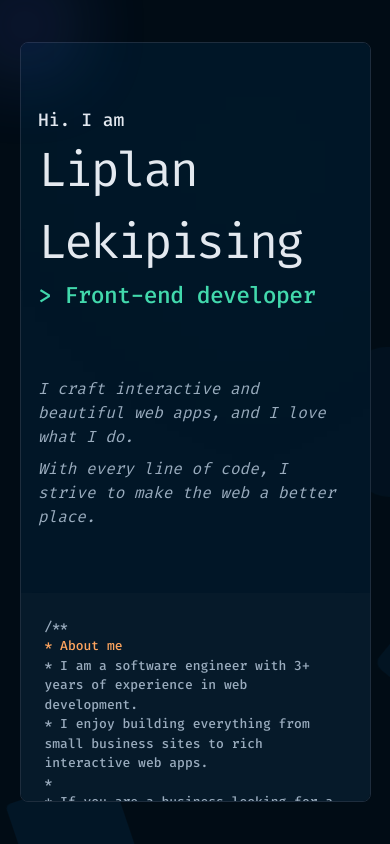
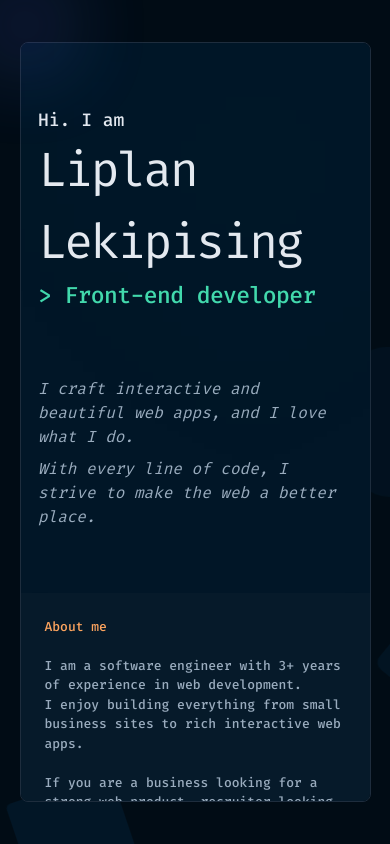
Before and after one commit to lightbulb-agency/luxuereal-lightbulb, a Next.js app: page / in a window 390 px wide. Built offline with nearby package versions, Linux system fonts and the light colour scheme.

Commit message:
chore: update resume and update HTML semantic

```diff
--- a/components/about/index.tsx
+++ b/components/about/index.tsx
@@ -6,27 +6,28 @@ export default function AboutMe() {
   return (
     <motion.section
       id="_about-me"
-      className="cursor-default bg-dark-100/20 p-6 text-[13px] font-medium leading-[150%] text-gray-100 shadow-lg transition-all duration-300 ease-in hover:bg-dark-100/40 md:relative  md:m-auto md:w-max  md:rounded-[30px] md:p-16 md:text-[16px]"
+      className="cursor-default bg-dark-100/20 p-6 text-[13px] font-medium leading-[150%] md:mb-32 text-gray-100 shadow-lg transition-all duration-300 ease-in hover:bg-dark-100/40 md:relative  md:m-auto md:w-max  md:rounded-[30px] md:p-16 md:text-[16px]"
     >
-      <span>{"/**"}</span>
-      <p className="text-yellow transition-all duration-300 ease-in">
-        * About me
-      </p>
+      <h2 className="text-yellow transition-all duration-300 ease-in">
+        About me
+      </h2>
+      <br />
 
-      <p className="transition-all duration-300 ease-in hover:text-white/70">
-        * I am a software engineer with 3+ years of experience in web
-        development. <br />* I enjoy building everything from small business
+      <p className="transi-+tion-all duration-300 ease-in hover:text-white/70">
+        I am a software engineer with 3+ years of experience in web
+        development. <br />I enjoy building everything from small business
         sites to rich interactive web apps.
       </p>
-      <p>*</p>
+      <br />
+      <p></p>
       <p className="transition-all duration-300 ease-in hover:text-white/70">
-        * If you are a business looking for a strong web product, recruiter
-        looking to <br />* hire or a developer looking for mentorship, feel free
+        If you are a business looking for a strong web product, recruiter
+        looking to <br />hire or a developer looking for mentorship, feel free
         to contact me.
       </p>
-      <p>*</p>
+      <br />
       <p className="transition-all duration-300 ease-in hover:text-white/70">
-        * I build awesome products using:
+        I build awesome products using:
       </p>
       <div className="grid w-full grid-cols-2 gap-1 gap-x-5 pl-4 md:grid-cols-3">
         <p className="asterisk text-yellow transition-all duration-300 ease-in hover:text-white/70">
@@ -45,8 +46,6 @@ export default function AboutMe() {
           Styled components
         </p>
       </div>
-      <p>*</p>
-      <span>*/</span>
     </motion.section>
   );
 }
--- a/components/common/navbar.tsx
+++ b/components/common/navbar.tsx
@@ -23,8 +23,8 @@ export default function NavBar() {
   }, []);
 
   return (
-    <nav className="relative m-auto flex h-[55px] w-full items-center rounded-[8px] border-[1px] border-gray-200 bg-dark-300 pl-2 text-gray-100 md:pl-8">
-      <div className="md:w-[10vw]">
+    <header className="relative m-auto flex h-[55px] w-full items-center rounded-[8px] border-[1px] border-gray-200 bg-dark-300 pl-2 text-gray-100 md:pl-8">
+      <nav className="md:w-[10vw]">
         <span
           role="link"
           onClick={() => scrollIntoId("_hello")}
@@ -32,7 +32,7 @@ export default function NavBar() {
         >
           @lekipising
         </span>
-      </div>
+      </nav>
       <div className="hidden h-full items-center md:flex">
         <OneNavItem text="_hello" />
         <OneNavItem text="_about-me" />
@@ -42,25 +42,25 @@ export default function NavBar() {
 
       <a
         id="download-resume"
-        href="/Lekipising_Resume_Dec.pdf"
+        href="/Lekipising_Liplan_Resume_Jan.pdf"
         target="_blank"
         rel="noopener noreferrer"
         className="absolute right-8 flex w-max items-center justify-center rounded-full border-[2px] border-white py-2 px-4 font-medium text-white transition-all duration-150 ease-in hover:border-yellow hover:text-yellow"
       >
         View resume
       </a>
-    </nav>
+    </header>
   );
 }
 
 function OneNavItem({ text }: { text: string }) {
   return (
-    <div
+    <nav
       role="link"
       onClick={() => scrollIntoId(text)}
-      className={`flex h-full cursor-pointer items-center font-medium justify-center  border-[0.5px]  border-gray-200 px-4 transition-all duration-150 ease-in hover:text-yellow`}
+      className={`flex h-full cursor-pointer items-center justify-center border-[0.5px]  border-gray-200  px-4 font-medium transition-all duration-150 ease-in hover:text-yellow`}
     >
       {text}
-    </div>
+    </nav>
   );
 }
--- a/components/landing/index.tsx
+++ b/components/landing/index.tsx
@@ -16,9 +16,9 @@ export default function FirstScreen() {
           >
             Liplan Lekipising
           </h1>
-          <h2 className="text-[23px] font-medium tracking-tight text-green md:text-[32px]">
+          <p className="text-[23px] font-medium tracking-tight text-green md:text-[32px]">
             &gt; Front-end developer
-          </h2>
+          </p>
         </div>
         <div className="flex flex-col gap-2 italic text-gray-100 md:gap-1">
           <p>
--- a/components/projects/index.tsx
+++ b/components/projects/index.tsx
@@ -64,9 +64,9 @@ function OneProject({ project, index }: { project: Project; index: number }) {
       className="group w-full md:w-[350px]"
       id={`project-${project.title.toLowerCase().replace(" ", "-")}`}
     >
-      <h1 className="mb-3 text-[16px] font-bold text-purple-heavy group-hover:text-yellow">
+      <h2 className="mb-3 text-[16px] font-bold text-purple-heavy group-hover:text-yellow">
         {project.title}
-      </h1>
+      </h2>
       <div className="project relative h-[58vh] max-h-[430px] rounded-[10px] border-[1px] border-gray-200 bg-dark-300 pt-0 pb-32 transition-all duration-300 ease-in">
         <motion.div
           initial={false}
```
Also changed, not shown: 2 other files (tests, documents, lock files or other folders).
